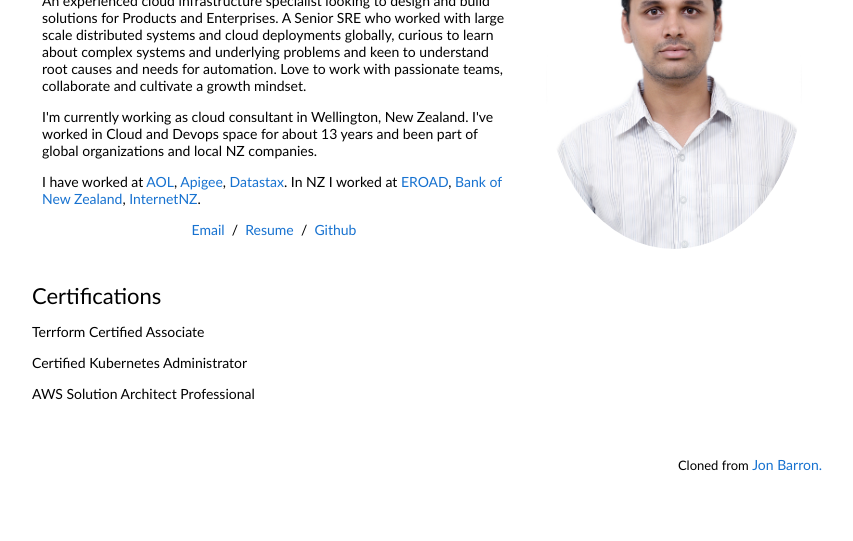
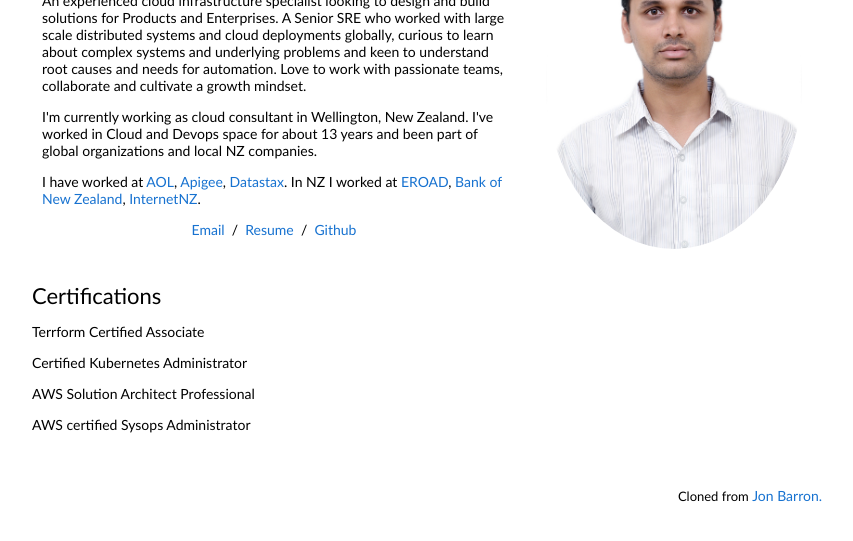
Before and after one commit to sailendhran/sailendhran.github.io, a plain HTML site: page index.html in a window 1280 px wide. Shown: the part 109-650 px from the top of the page, without its empty margins (218-1071 px from the left). Drawn offline with Linux system fonts and the light colour scheme.

Commit message:
update and publish

```diff
--- a/index.html
+++ b/index.html
@@ -55,6 +55,9 @@
                 <p>
                   AWS Solution Architect Professional
                 </p>
+                <p>
+                  AWS certified Sysops Administrator
+                </p>
               </td>
             </tr>
           </tbody></table>
```
